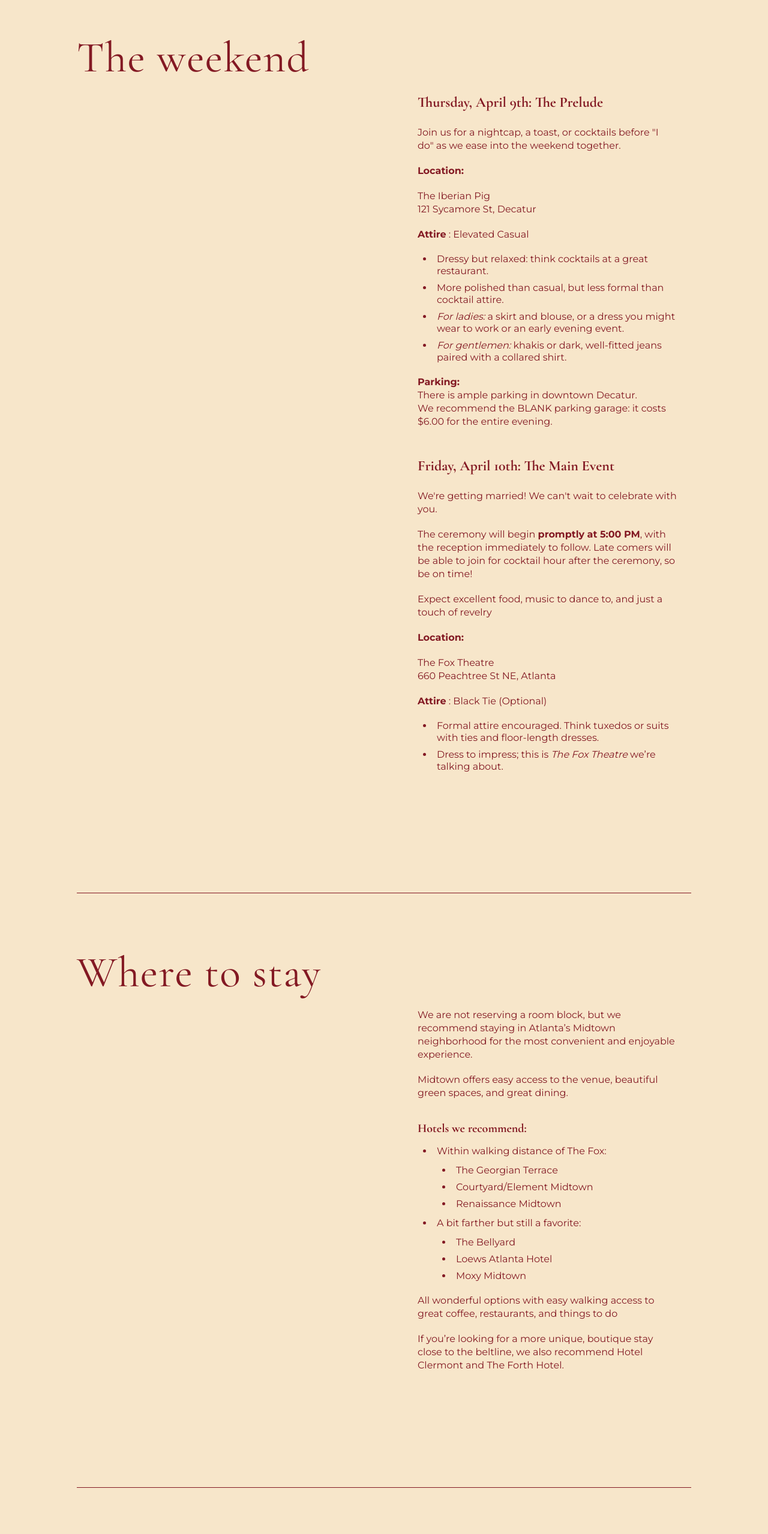
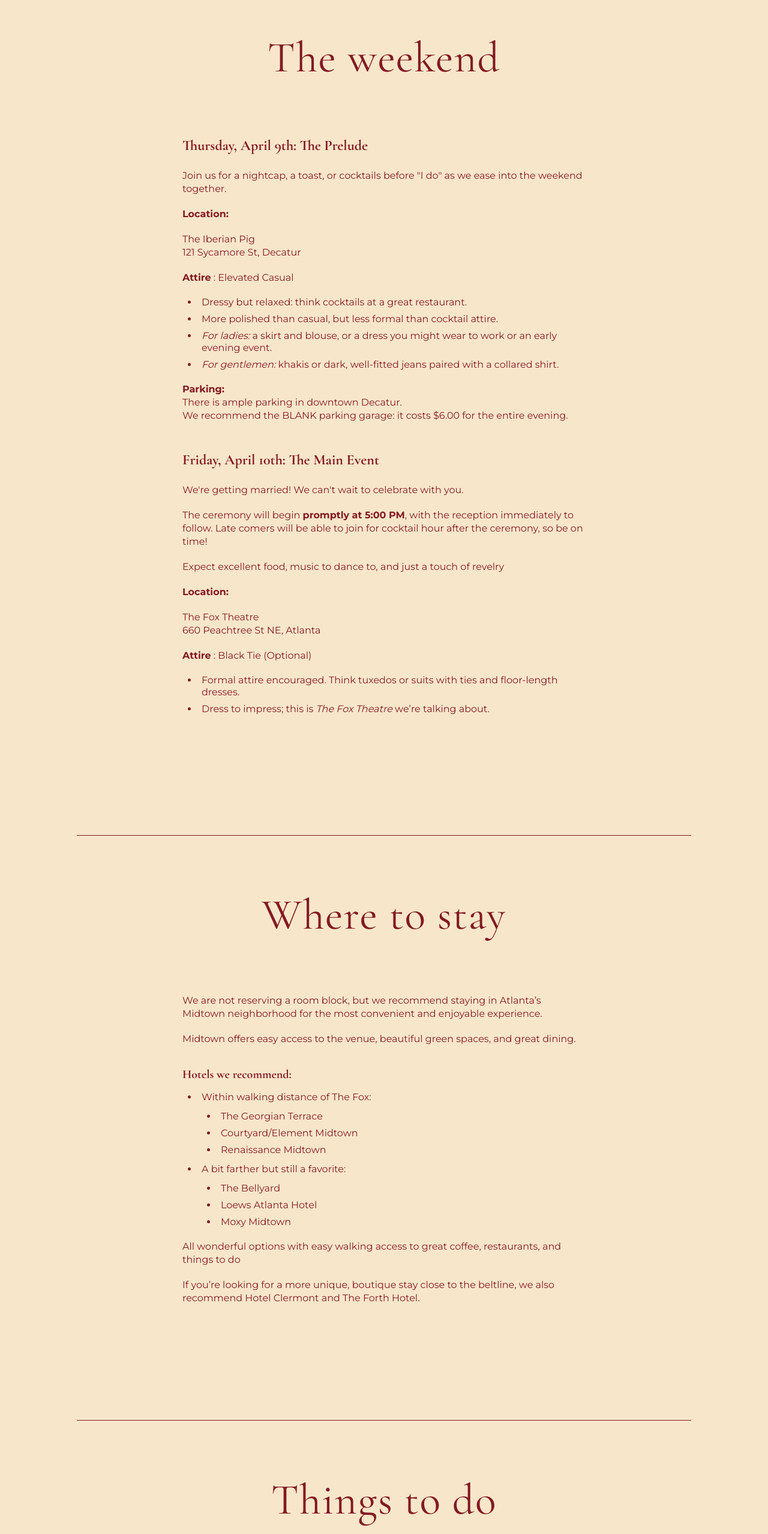
Before and after one commit to erawhctim/wedding-website, an Eleventy site: page src/index.html in a window 1280 px wide. Shown: the part 1183-3740 px from the top of the page at 60% size. Built offline with nearby package versions, Linux system fonts and the light colour scheme; Eleventy itself is replaced by a stand-in of ours; files that its build step writes are made by us from their sources.

Commit message:
Remove two-col. grid formatting

```diff
--- a/src/index.html
+++ b/src/index.html
@@ -143,9 +143,9 @@
 
 
         <section class="py-16 md:py-24 px-6">
-            <div class="text-left md:text-left max-w-5xl mx-auto grid grid-cols-1 md:grid-cols-2 gap-8 md:gap-16">
-                <div class="text-center md:text-left">
-                    <h2 class="text-6xl md:text-7xl font-heading tracking-custom">The weekend</h2>
+            <div class="text-left md:text-left max-w-5xl mx-auto gap-8 md:gap-16">
+                <div class="text-center">
+                    <h2 class="text-5xl md:text-7xl font-heading tracking-custom">The weekend</h2>
                 </div>
                 <div class="font-body text-gray-800 space-y-8">
                   {% set file = "itinerary.md" %}
@@ -157,9 +157,9 @@
         <hr class="border-t border-brand-red max-w-5xl mx-auto">
 
         <section class="py-16 md:py-24 px-6">
-            <div class="text-left md:text-left max-w-5xl mx-auto grid grid-cols-1 md:grid-cols-2 gap-8 md:gap-16">
-                <div class="text-center md:text-left">
-                    <h2 class="text-6xl md:text-7xl font-heading tracking-custom">Where to stay</h2>
+            <div class="text-left md:text-left max-w-5xl mx-auto gap-8 md:gap-16">
+                <div class="text-center">
+                    <h2 class="text-5xl md:text-7xl font-heading tracking-custom">Where to stay</h2>
                 </div>
                 <div class="font-body text-gray-800 space-y-8">
                   {% set file = "hotels.md" %}
@@ -171,9 +171,9 @@
         <hr class="border-t border-brand-red max-w-5xl mx-auto">
 
         <section class="py-16 md:py-24 px-6">
-            <div class="max-w-5xl mx-auto grid grid-cols-1 md:grid-cols-2 gap-8 md:gap-16">
-                <div class="text-center md:text-left">
-                    <h2 class="text-6xl md:text-7xl font-heading tracking-custom">Things to do</h2>
+            <div class="text-left md:text-left max-w-5xl mx-auto gap-8 md:gap-16">
+                <div class="text-center">
+                    <h2 class="text-5xl md:text-7xl font-heading tracking-custom">Things to do</h2>
                 </div>
                 <div class="font-body text-gray-800 space-y-8">
                   {% set file = "things-todo.md" %}
```
